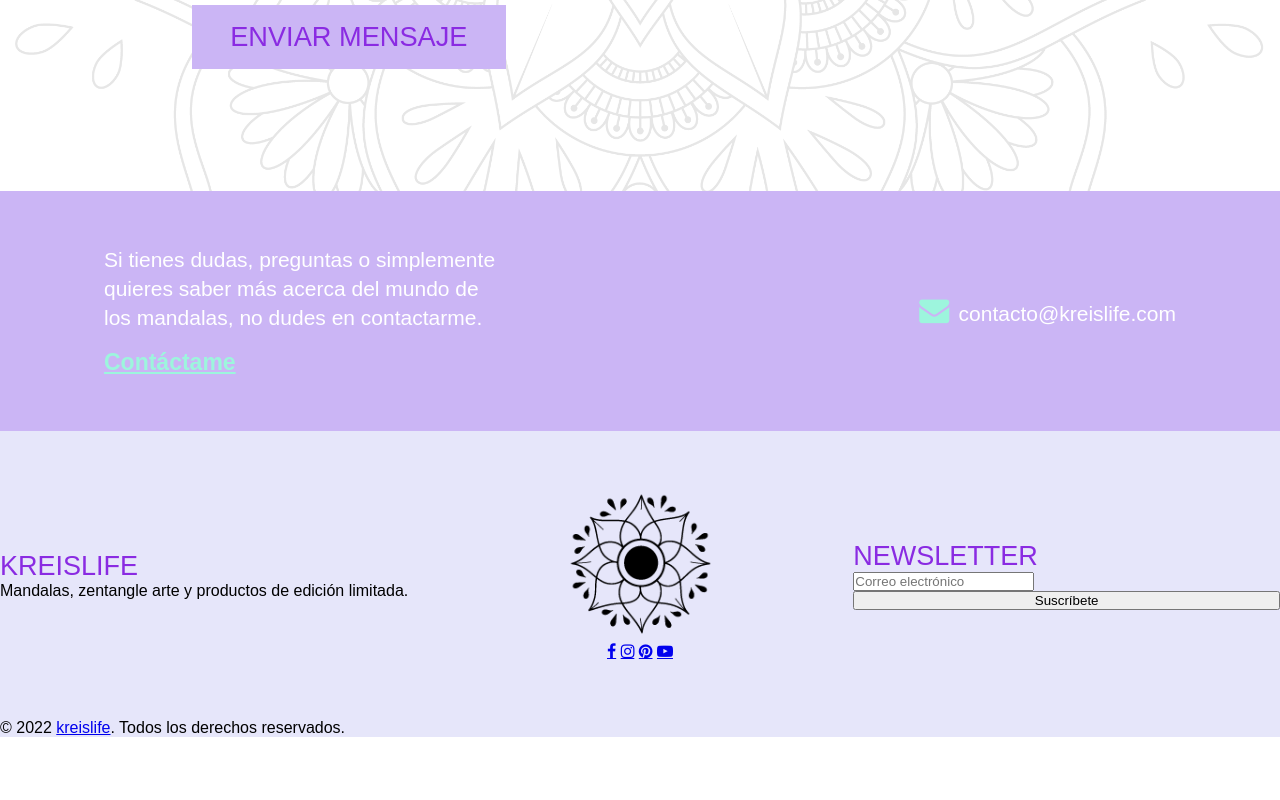
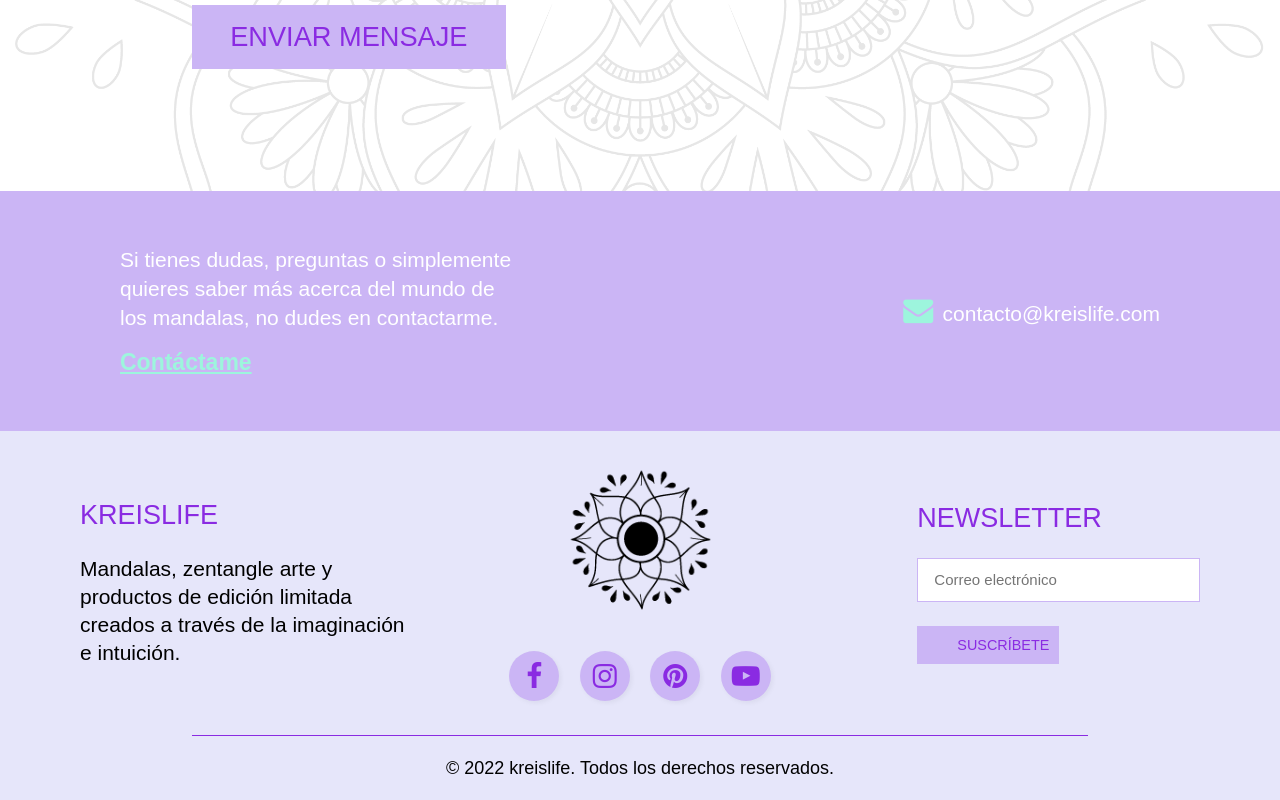
Before and after one commit to alamparte/proyecto, a plain HTML site: page pages/contacto.html in a window 1280 px wide. Shown: the part 780-1580 px from the top of the page. Before the commit the page ends 1517 px from the top, so only its background shows below. Drawn offline with Linux system fonts and the light colour scheme; a web font is replaced by a local one.

Commit message:
cambios en el layout del html contacto

```diff
--- a/css/main.css
+++ b/css/main.css
@@ -80,20 +80,13 @@ h1{
 
 
 /*contacto*/
-
+/*propiedades del padre*/
 .mainContacto{
     background: linear-gradient(rgba(255, 255, 255, 0.9), rgba(255,255,255,0.9)), url('../img/mandalaA.png') center center / cover no-repeat;
     height: 100vh;
     width: 100%;
-}
-
-/*propiedades del padre*/
-.formulario{
-    width: 100%;
-    height: 100%;
-    display: grid;
-    grid-template-columns: 1fr;
-    justify-items: center;
+    display: flex;
+    justify-content: center;
     align-items: center;
 }
 
@@ -136,11 +129,6 @@ form .contactoBoton:hover{
 }
 
 
-
-
-
-
-
 /*footer*/
 footer{
     display: grid;
@@ -148,42 +136,56 @@ footer{
                          "containerLeft containerCenter containerRight"
                          "derechos derechos derechos";
     grid-template-columns: 1fr 1fr 1fr;
+    grid-template-rows: auto;
 }
 .contact{
     grid-area: contact;
-}
-.containerLeft{
-    grid-area: containerLeft;
-    background-color: lavender;
-    height: 18rem;
-}
-.containerCenter{
-    grid-area: containerCenter;
-    background-color: lavender;
-    height: 18rem;
-}
-.containerRight{
-    grid-area: containerRight;
-    background-color: lavender;
-    height: 18rem;
-}
-.derechos{
-    grid-area: derechos;
-    background-color: lavender;
-}
-.contact{
     background-color: #CBB5F5;
     color: white;
     display: flex;
     justify-content: space-between;
     align-items: center;
     height: 15rem;
+    padding: 0rem 7.5rem;
+}
+.containerLeft{
+    grid-area: containerLeft;
+    background-color: lavender;
+    height: 19rem;
+    row-gap: 1.5rem;
+    display: flex;
+    flex-direction: column;
+    justify-content: center;
+    padding: 0 1rem 0 5rem;
+}
+.containerCenter{
+    grid-area: containerCenter;
+    background-color: lavender;
+    height: 19rem;
+    row-gap: 2rem;
+    display: flex;
+    flex-direction: column;
+    justify-content: center;
+    align-items: center;
+}
+.containerRight{
+    grid-area: containerRight;
+    background-color: lavender;
+    height: 19rem;
+    row-gap: 1.5rem;
+    display: flex;
+    flex-direction: column;
+    justify-content: center;
+    padding: 0 5rem 0 4rem;
+}
+.derechos{
+    grid-area: derechos;
+    background-color: lavender;
 }
 .contactP{
     font-size: 1.313rem;
     width: 25rem;
     line-height: 1.813rem;
-    margin-left: 6.5rem;
 }
 .botonC{
     margin-top: 1rem;
@@ -192,9 +194,6 @@ footer{
 }
 .botonC a{
     color: #9DF5DD;
-}
-.email{
-    margin-right: 6.5rem;
 }
 .email a{
     text-decoration: none;
@@ -212,161 +211,75 @@ footer h2, h3{
     font-size: 1.688rem;
     color: blueviolet;
 }
-.containerLeft, .containerCenter, .containerRight{
-    display: flex;
-    flex-direction: column;
-    justify-content: center;
-}
-.containerCenter{
-    align-items: center;
-}
-
-/*
-.contact{
-    background-color: #CBB5F5;
-    color: white;
-    display: flex;
-    justify-content: space-between;
-    font-family: 'Hubballi', sans-serif;
-}
-.contactP{
-    font-size: 21px;
-    width: 400px;
-    line-height: 28px;
-    padding: 1em;
-    margin: 1em 0px;
-    margin-left: 90px;
-}
-.botonC{
-    margin-top: 16px;
-    font-weight: bold;
-    font-size: 23px;
-}
-.botonC a{
-    color: #9DF5DD;
-}
-.email{
-    width: 400px;
-    margin: 90px 20px;
-}
-.email a{
-    text-decoration: none;
-    color: white;
-    font-size: 21px;
-}
-.email span{
-    color: #9DF5DD;
-    font-size: 30px;
-    padding: 5px;
-}
-.infoFooter{
-    display: flex;
-    justify-content: space-between;
-    background-color: lavender;
-    padding-left: 80px;
-    padding-right: 80px;
-    padding-bottom: 40px;
-    padding-top: 40px;
-    font-family: 'Hubballi', sans-serif;
-}
-.infoFooter h2{
-    text-transform: uppercase;
-    font-weight: lighter;
-    font-size:27px;
-    color: blueviolet;
-}
-.infoFooter h3{
-    text-transform: uppercase;
-    font-weight: lighter;
-    font-size:27px;
-    color: blueviolet;
-}
-.containerLeft{
-    width: 270px;
-    margin-top: 50px;
-}
 .containerLeft p{
-    font-size: 21px;
-    line-height: 28px;
-    margin-top: 20px;
-}
-.containerCenter{
-    display: flex;
-    justify-content: center;
-    flex-direction: column;
-    text-align: center;
+    font-size: 1.313rem;
+    line-height: 1.75rem;
 }
 .redesSociales a{
     text-decoration: none;
     color: blueviolet;
-    font-size: 28px;
-    width: 50px;
-    height: 50px;
+    font-size: 1.75rem;
     background: #CBB5F5;
     border-radius: 50%;
-    padding: 10px;
-    margin: 7px;
-    box-shadow: 2px 2px 5px rgba(0, 0, 0,.2);
+    width: 3.125rem;
+    height: 3.125rem;
+    margin: 0rem .5rem;
+    line-height: 3.125rem;
+    text-align: center;
+    box-shadow: 2px 2px 5px rgba(0, 0, 0,.05);
     transition: all .4s ease-in-out;
 }
 .redesSociales a:hover{
-    transform: scale(1.2);
-}
-.logoFooter{
-    padding-bottom: 20px;
+transform: scale(1.2);
 }
 .containerRight input{
-    margin-top: 20px;
-    height: 42px;
-    width: 300px;
-    font-size: 15px;
-    padding: 17px;
+    font-size: 0.938rem;
+    height: 2.75rem;
+    width: 100%;
+    padding: 1rem;
     border: #CBB5F5 solid .1rem;
-}
-.containerRight button{
-    margin-top: 20px;
-    text-transform: uppercase;
-    background-color: #CBB5F5;
-    color: blueviolet;
-    border: none;
-    padding: 11px 40px;
-    font-size: 0.9rem;
 }
 .containerRight input:focus{
     border-color: blueviolet;
     box-shadow: rgba(99, 99, 99, 0.2) 0px 2px 8px 0px;
     outline: 0 none;
 }
+.containerRight button{
+    text-transform: uppercase;
+    background-color: #CBB5F5;
+    color: blueviolet;
+    border: none;
+    padding: 0.688rem 2.5rem;
+    font-size: .9rem;
+    width: 50%;
+}
 .containerRight button:hover{
     color: lavender;
 }
-.containerRight{
-    margin-top: 35px;
-    width: 270px;
+.linie{
+    border-top: 0.063rem solid blueviolet;
+    height: 0.125rem;
+    max-width: 70%;
+    padding: 0;
+    margin: 0 auto 0 auto;
 }
-.derechos{
-    font-family: 'Hubballi', sans-serif;
-    background-color:lavender;
-    padding: 20px;
-    display: flex;
-    justify-content: center;
+.derechos p{
+    padding: 1.3rem;
     font-size: large;
+    text-align: center;
 }
 .derechos a{
     text-decoration: none;
     list-style: none;
     color: black;
 }
-footer hr{
-    height: 0.06rem;
-    border: none;
-    background-color: blueviolet;
-}
-*/
+
+
 
 /*media queries*/
 
-@media only screen and (min-width: 600px){
-
-
+@media only screen and (max-width: 768px){
+    body{
+        background-color: rebeccapurple;
+    }
 }
--- a/pages/contacto.html
+++ b/pages/contacto.html
@@ -81,7 +81,6 @@
     <!--info del sitio-->
     <main class="mainContacto">
 
-        <section class="formulario">
             <form action="" class="contacto">
 
                     <label for="nombre">
@@ -101,7 +100,6 @@
 
                     <input class="contactoBoton" type="submit" value="Enviar mensaje">
             </form>
-        </section>
 
     </main>
     <!--termina info del sitio-->
@@ -129,7 +127,7 @@
             <div class="containerLeft">
                 <h2>kreislife</h2>
                 <p>
-                    Mandalas, zentangle arte y productos de edición limitada.
+                    Mandalas, zentangle arte y productos de edición limitada creados a través de la imaginación e intuición.
                 </p>
             </div>
 
@@ -167,6 +165,7 @@
 
 
         <div class="derechos">
+            <div class="linie"></div>
             <p>
                 &copy; 2022 <a href="../index.html">kreislife</a>. Todos los derechos reservados.
             </p>
```
